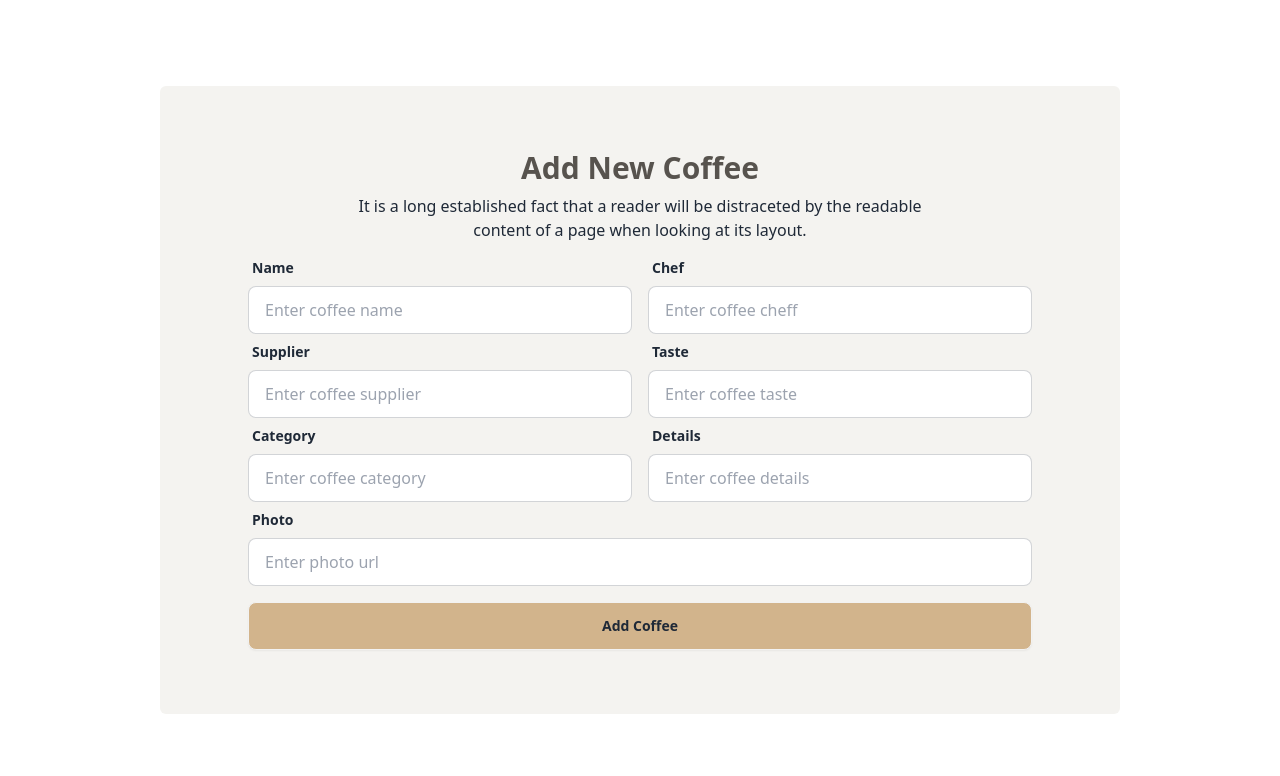
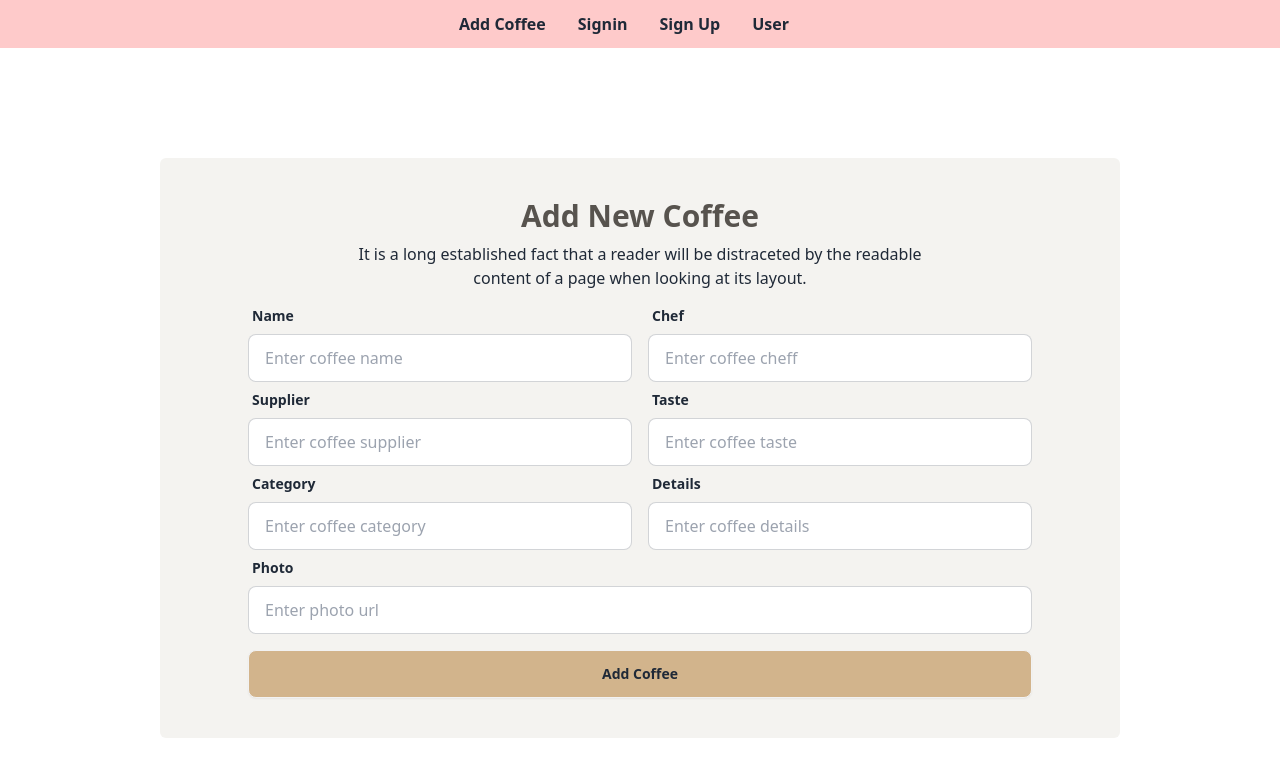
Before and after one commit to shariful-github/coffee-shop, a React (Vite) app in the folder coffee-store-client/: page /addcoffee in a window 1280 px wide. Shown: the top 776 px of the page. Built offline with nearby package versions, Linux system fonts and the light colour scheme.

Commit message:
header added

```diff
--- a/coffee-store-client/src/components/AddCoffee.jsx
+++ b/coffee-store-client/src/components/AddCoffee.jsx
@@ -1,4 +1,5 @@
 import Swal from 'sweetalert2'
+import Header from './Header';
 
 const AddCoffee = () => {
 
@@ -38,8 +39,10 @@ const AddCoffee = () => {
     }
 
     return (
+        <div>
+            <Header></Header>
             <div className="grid place-items-center h-screen">
-            <div className="w-3/4 bg-[#F4F3F0] mx-auto rounded-md px-20 py-16">
+                <div className="w-3/4 bg-[#F4F3F0] mx-auto rounded-md px-20 py-10">
                     <h3 className="text-center text-3xl font-bold text-stone-600">Add New Coffee</h3>
                     <p className="w-3/4 mx-auto text-center py-2">It is a long established fact that a reader will be distraceted by the readable content of a page when looking at its layout.</p>
                     <form onSubmit={handleAddCoffee} action="">
@@ -102,6 +105,7 @@ const AddCoffee = () => {
                     </form>
                 </div>
             </div>
+        </div>
     );
 };
 
--- /dev/null
+++ b/coffee-store-client/src/components/Header.jsx
@@ -0,0 +1,15 @@
+import { NavLink } from "react-router-dom";
+
+
+const Header = () => {
+    return (
+        <div className="text-center bg-red-200 py-3 font-semibold">
+            <NavLink className='mr-8' to={'/addcoffee'}>Add Coffee</NavLink>
+            <NavLink className='mr-8' to={'/signin'}>Signin</NavLink>
+            <NavLink className='mr-8' to={'/signup'}>Sign Up</NavLink>
+            <NavLink className='mr-8' to={'/user'}>User</NavLink>
+        </div>
+    );
+};
+
+export default Header;
--- a/coffee-store-client/src/components/SignIn.jsx
+++ b/coffee-store-client/src/components/SignIn.jsx
@@ -1,5 +1,6 @@
 import React, { useContext } from 'react';
 import { AuthContext } from '../Providers/AuthProvider';
+import Header from './Header';
 
 const SignIn = () => {
     const { signin } = useContext(AuthContext);
@@ -19,7 +20,7 @@ const SignIn = () => {
                 }
                 fetch('http://localhost:5000/signin', {
                     method: 'PATCH',
-                    headers:{
+                    headers: {
                         'content-type': 'application/json',
                     },
                     body: JSON.stringify(user)
@@ -32,6 +33,9 @@ const SignIn = () => {
             .catch(error => console.log(error.message))
     }
     return (
+
+        <div>
+            <Header></Header>
             <div className="hero min-h-screen bg-base-200">
                 <div className="hero-content flex-col">
                     <h1 className="text-5xl font-bold mb-5">Login now!</h1>
@@ -59,6 +63,7 @@ const SignIn = () => {
                     </div>
                 </div>
             </div>
+        </div>
     );
 };
 
--- a/coffee-store-client/src/components/SignUp.jsx
+++ b/coffee-store-client/src/components/SignUp.jsx
@@ -1,6 +1,7 @@
 import { useContext } from 'react';
 import { AuthContext } from '../Providers/AuthProvider';
 import Swal from 'sweetalert2';
+import Header from './Header';
 
 const SignUp = () => {
     const { createUser } = useContext(AuthContext);
@@ -41,6 +42,8 @@ const SignUp = () => {
             })
     }
     return (
+        <div>
+            <Header></Header>
             <div className="hero min-h-screen bg-base-200">
                 <div className="hero-content flex-col">
                     <h1 className="text-5xl font-bold mb-5">Sign Up now!</h1>
@@ -68,6 +71,7 @@ const SignUp = () => {
                     </div>
                 </div>
             </div>
+        </div>
     );
 };
 
--- a/coffee-store-client/src/components/UpdateCoffee.jsx
+++ b/coffee-store-client/src/components/UpdateCoffee.jsx
@@ -1,5 +1,6 @@
 import { useLoaderData } from "react-router-dom";
 import Swal from "sweetalert2";
+import Header from "./Header";
 
 const UpdateCoffee = () => {
     const loadedCoffee = useLoaderData();
@@ -42,6 +43,7 @@ const UpdateCoffee = () => {
 
     return (
         <div className="grid place-items-center h-screen">
+            <Header></Header>
             <div className="w-3/4 bg-[#F4F3F0] mx-auto rounded-md px-20 py-16">
                 <h3 className="text-center text-3xl font-bold text-stone-600">Update a Coffee</h3>
                 <p className="w-3/4 mx-auto text-center py-2">It is a long established fact that a reader will be distraceted by the readable content of a page when looking at its layout.</p>
--- a/coffee-store-client/src/components/Users.jsx
+++ b/coffee-store-client/src/components/Users.jsx
@@ -1,5 +1,6 @@
 import React, { useState } from 'react';
 import { useLoaderData } from 'react-router-dom';
+import Header from './Header';
 
 const Users = () => {
     const loadedUsers = useLoaderData();
@@ -22,6 +23,7 @@ const Users = () => {
 
     return (
         <div className="overflow-x-auto">
+            <Header></Header>
             <h1 className='text-center my-8 font-bold text-3xl'>Total User: {users.length}</h1>
             <table className="table w-1/2 mx-auto">
                 {/* head */}
```
Lines whose indentation alone changed are shown as unchanged.
